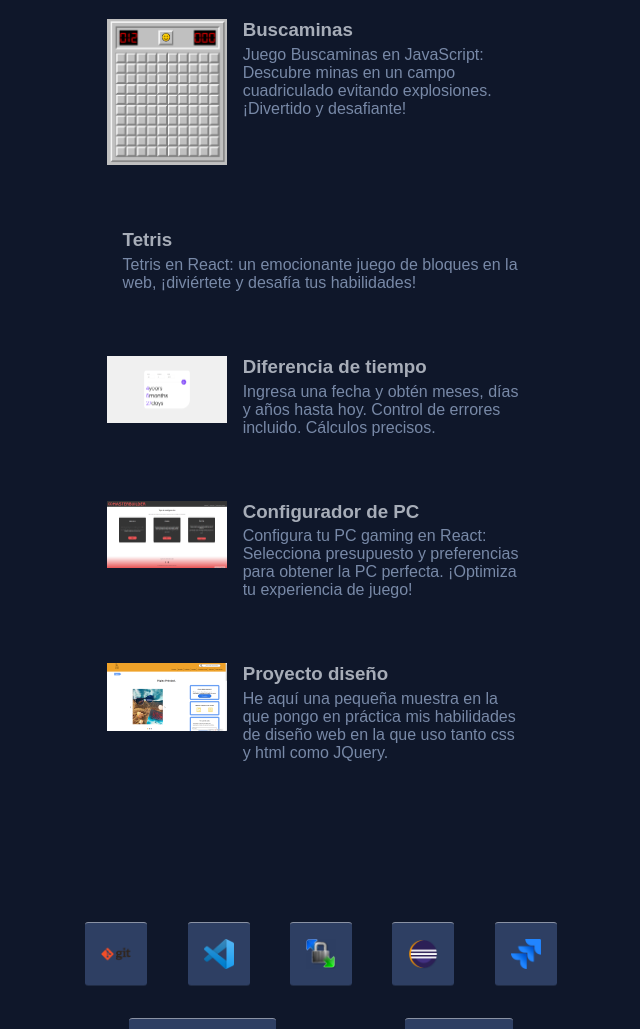
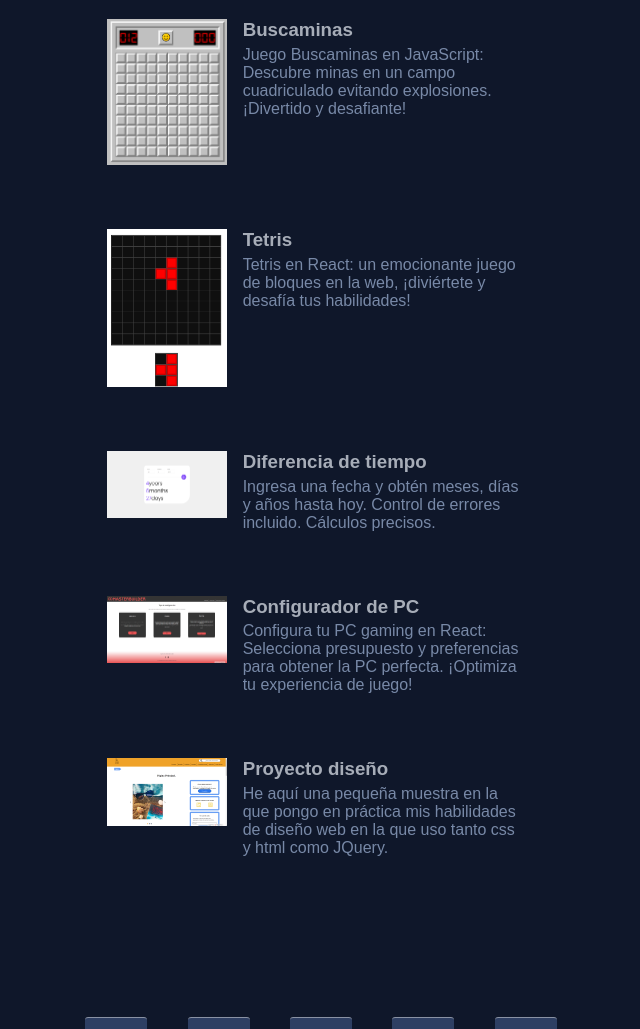
Before and after one commit to sergiogitt/Portfolio, a plain HTML site: page index.html in a window 1280 px wide. Shown: the part 1268-2297 px from the top of the page, without its empty margins (575-1215 px from the left). Drawn offline with Linux system fonts and the light colour scheme.

Commit message:
Change img src

```diff
--- a/index.html
+++ b/index.html
@@ -102,7 +102,7 @@
             </div>
             <div class="project-wrapper">
                 <a href="https://sergiogitt.github.io/Tetris/">
-                    <img src="tetris.png" alt="" srcset="">
+                    <img src="img/tetris.png" alt="" srcset="">
                     <div>
                         <h3>Tetris</h3>
                         <p>Tetris en React: un emocionante juego de bloques en la web, ¡diviértete y desafía tus habilidades!</p>
```
